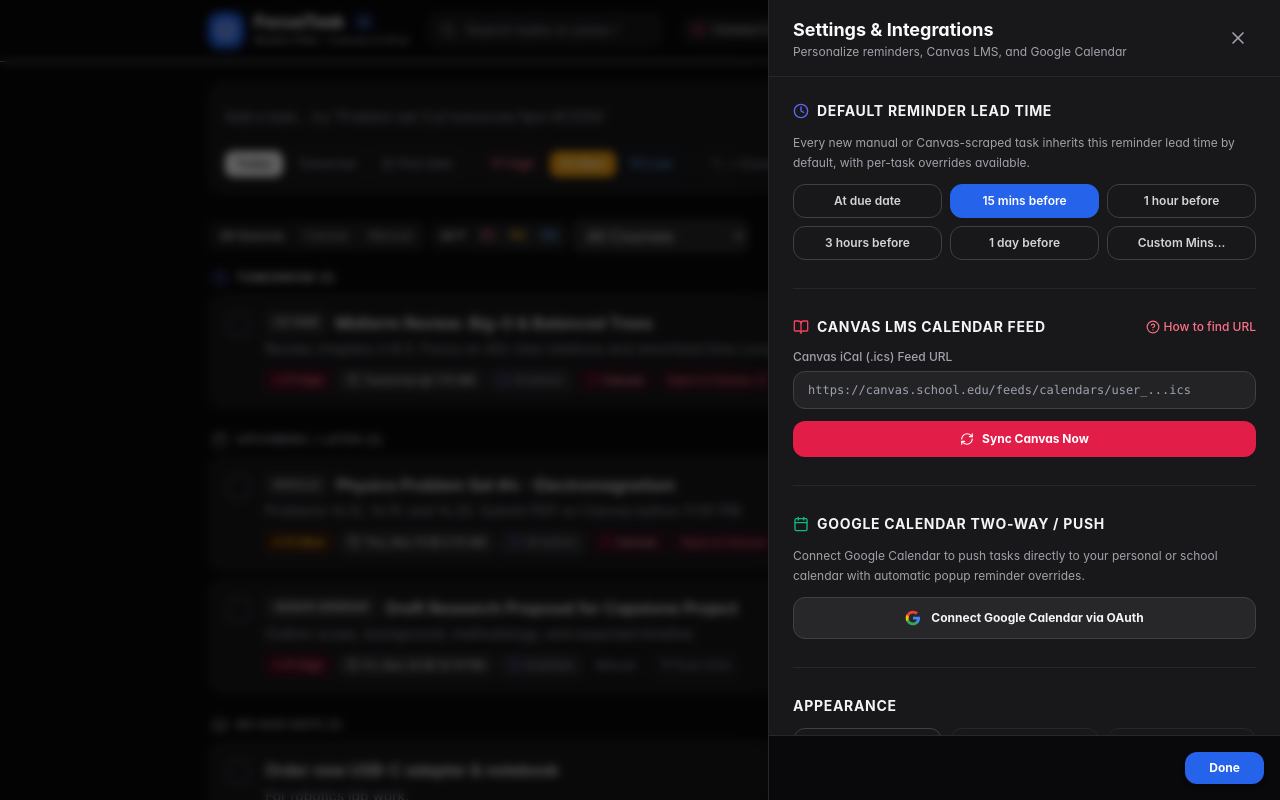
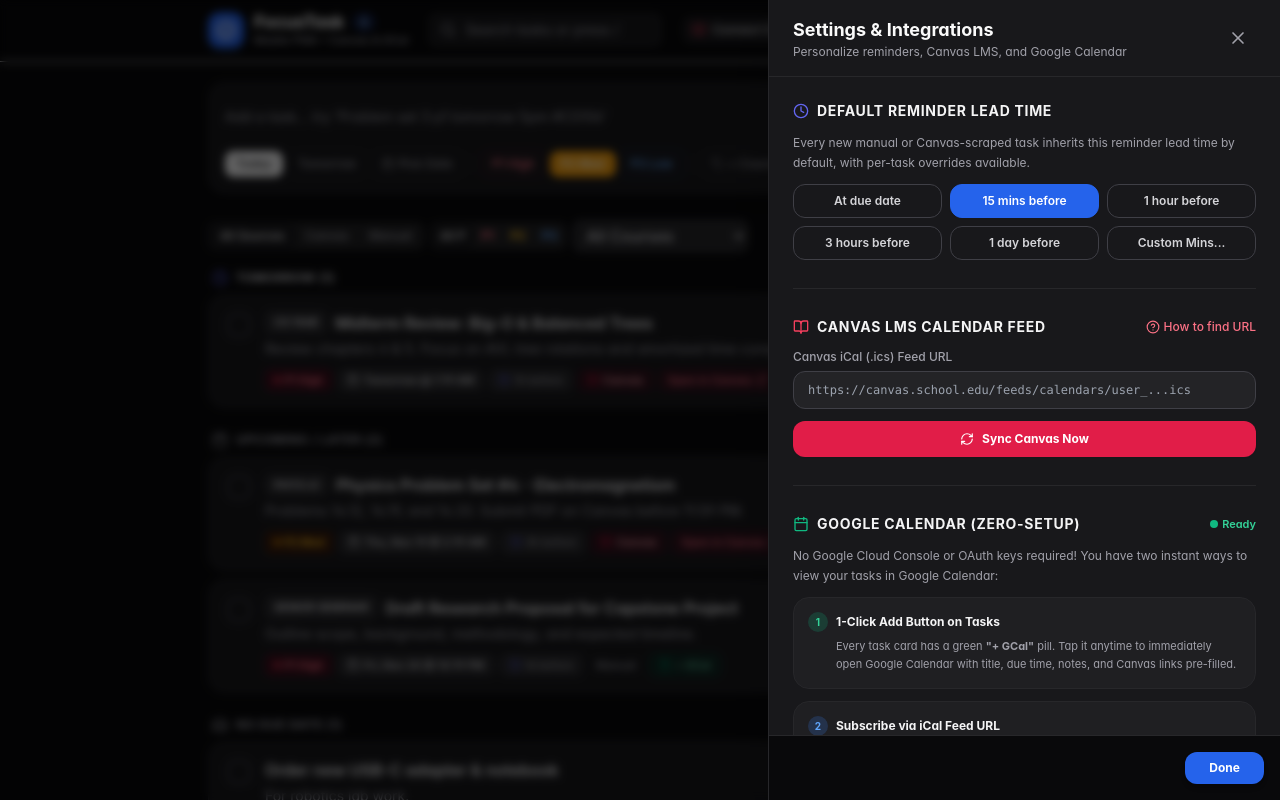
Before and after one commit to OmTasg/Margin, a Next.js app: page / in a window 1280 px wide. Both pictures are taken after a click on the button "Connect Canvas". Shown: the top 800 px of the page. Built offline with nearby package versions, Linux system fonts and the light colour scheme.

Commit message:
feat: switch to zero-oauth Google Calendar integration with 1-click +GCal and live .ics subscription feed

```diff
--- a/src/components/SettingsDrawer.tsx
+++ b/src/components/SettingsDrawer.tsx
@@ -316,126 +316,66 @@ export function SettingsDrawer({
               <div className="flex items-center gap-2 text-zinc-900 dark:text-zinc-100">
                 <Calendar className="w-4 h-4 text-emerald-500" />
                 <h3 className="text-sm font-bold uppercase tracking-wider">
-                  Google Calendar Two-Way / Push
+                  Google Calendar (Zero-Setup)
                 </h3>
               </div>
-
-              {isGoogleConnected && (
               <span className="inline-flex items-center gap-1 text-[11px] font-semibold text-emerald-600 dark:text-emerald-400">
                 <span className="w-2 h-2 rounded-full bg-emerald-500"></span>
-                  Connected
+                Ready
               </span>
-              )}
             </div>
 
             <p className="text-xs text-zinc-500 dark:text-zinc-400 leading-relaxed">
-              Connect Google Calendar to push tasks directly to your personal or school calendar
-              with automatic popup reminder overrides.
+              No Google Cloud Console or OAuth keys required! You have two instant ways to view your tasks in Google Calendar:
             </p>
 
-            {isGoogleConnected ? (
-              <div className="p-4 rounded-2xl bg-zinc-50 dark:bg-zinc-800/50 border border-zinc-200 dark:border-zinc-800 space-y-3.5">
-                <div className="flex items-center justify-between text-xs">
-                  <div>
-                    <span className="text-zinc-500 dark:text-zinc-400">Account: </span>
-                    <strong className="text-zinc-900 dark:text-zinc-100">
-                      {settings.google_user_email || "Google Account Connected"}
-                    </strong>
+            <div className="space-y-3">
+              {/* Method A: 1-Click +GCal Button */}
+              <div className="p-3.5 rounded-2xl bg-zinc-50 dark:bg-zinc-800/50 border border-zinc-200 dark:border-zinc-800 space-y-1.5">
+                <div className="flex items-center gap-2 text-xs font-bold text-zinc-900 dark:text-zinc-100">
+                  <span className="w-5 h-5 rounded-full bg-emerald-500/20 text-emerald-600 dark:text-emerald-400 flex items-center justify-center text-[10px]">1</span>
+                  <span>1-Click Add Button on Tasks</span>
                 </div>
+                <p className="text-[11px] text-zinc-500 dark:text-zinc-400 leading-relaxed pl-7">
+                  Every task card has a green <strong>"+ GCal"</strong> pill. Tap it anytime to immediately open Google Calendar with title, due time, notes, and Canvas links pre-filled.
+                </p>
+              </div>
+
+              {/* Method B: Live Calendar Subscription Link */}
+              <div className="p-3.5 rounded-2xl bg-zinc-50 dark:bg-zinc-800/50 border border-zinc-200 dark:border-zinc-800 space-y-2">
+                <div className="flex items-center gap-2 text-xs font-bold text-zinc-900 dark:text-zinc-100">
+                  <span className="w-5 h-5 rounded-full bg-blue-500/20 text-blue-600 dark:text-blue-400 flex items-center justify-center text-[10px]">2</span>
+                  <span>Subscribe via iCal Feed URL</span>
+                </div>
+                <p className="text-[11px] text-zinc-500 dark:text-zinc-400 leading-relaxed pl-7">
+                  Subscribe to your tasks in Google Calendar so all your due dates show up automatically:
+                </p>
+                <div className="pl-7 space-y-1.5">
+                  <div className="flex items-center gap-2">
+                    <input
+                      type="text"
+                      readOnly
+                      value={typeof window !== "undefined" ? `${window.location.origin}/api/calendar.ics` : "/api/calendar.ics"}
+                      className="flex-1 px-2.5 py-1.5 text-[11px] font-mono bg-white dark:bg-zinc-900 border border-zinc-300 dark:border-zinc-700 rounded-lg text-zinc-700 dark:text-zinc-300 select-all"
+                    />
                     <button
                       type="button"
-                    onClick={onDisconnectGoogle}
-                    className="text-rose-600 dark:text-rose-400 hover:underline text-xs font-semibold"
+                      onClick={() => {
+                        const url = typeof window !== "undefined" ? `${window.location.origin}/api/calendar.ics` : "/api/calendar.ics";
+                        navigator.clipboard.writeText(url);
+                        alert("Calendar feed URL copied to clipboard!");
+                      }}
+                      className="px-2.5 py-1.5 bg-blue-600 hover:bg-blue-500 text-white text-[11px] font-bold rounded-lg transition"
                     >
-                    Disconnect
+                      Copy
                     </button>
                   </div>
-
-                {/* Target Calendar Selector */}
-                <div>
-                  <label className="block text-xs font-semibold text-zinc-700 dark:text-zinc-300 mb-1">
-                    Target Google Calendar:
-                  </label>
-                  {isLoadingCalendars ? (
-                    <div className="text-xs text-zinc-400 py-1">Loading your calendars...</div>
-                  ) : (
-                    <select
-                      value={settings.google_selected_calendar_id || "primary"}
-                      onChange={(e) =>
-                        onUpdateSettings({ google_selected_calendar_id: e.target.value })
-                      }
-                      className="w-full px-3 py-2 bg-white dark:bg-zinc-900 border border-zinc-300 dark:border-zinc-700 rounded-xl text-xs text-zinc-900 dark:text-zinc-100 font-medium focus:ring-2 focus:ring-blue-500"
-                    >
-                      <option value="primary">Primary Calendar (Default)</option>
-                      {calendars
-                        .filter((c) => c.id !== "primary")
-                        .map((cal) => (
-                          <option key={cal.id} value={cal.id}>
-                            {cal.summary} {cal.primary ? "(Primary)" : ""}
-                          </option>
-                        ))}
-                    </select>
-                  )}
-                </div>
-
-                {/* Auto Push Toggle */}
-                <div className="flex items-center justify-between pt-1">
-                  <div>
-                    <p className="text-xs font-semibold text-zinc-900 dark:text-zinc-100">
-                      Auto-Push New Tasks
-                    </p>
-                    <p className="text-[11px] text-zinc-500 dark:text-zinc-400">
-                      Automatically push new manual & Canvas tasks to Google Calendar
+                  <p className="text-[10px] text-zinc-400">
+                    In Google Calendar, click <strong>+ next to "Other calendars"</strong> &gt; <strong>From URL</strong> &gt; paste this link!
                   </p>
                 </div>
-                  <input
-                    type="checkbox"
-                    checked={settings.google_auto_push_enabled}
-                    onChange={(e) =>
-                      onUpdateSettings({ google_auto_push_enabled: e.target.checked })
-                    }
-                    className="w-5 h-5 rounded text-blue-600 focus:ring-blue-500 border-zinc-300"
-                  />
               </div>
-
-                {/* Batch push button */}
-                <button
-                  type="button"
-                  onClick={handleBatchPushClick}
-                  disabled={isBatchPushing}
-                  className="w-full py-2 px-3 bg-zinc-200 dark:bg-zinc-700 hover:bg-zinc-300 dark:hover:bg-zinc-600 text-zinc-800 dark:text-zinc-200 text-xs font-bold rounded-xl flex items-center justify-center gap-1.5 transition"
-                >
-                  <Send className={`w-3.5 h-3.5 ${isBatchPushing ? "animate-pulse" : ""}`} />
-                  <span>{isBatchPushing ? "Pushing all..." : "Push All Unsynced Tasks Now"}</span>
-                </button>
             </div>
-            ) : (
-              <button
-                type="button"
-                onClick={handleConnectGoogle}
-                className="w-full py-3 px-4 bg-white dark:bg-zinc-800 hover:bg-zinc-50 dark:hover:bg-zinc-750 text-zinc-900 dark:text-zinc-100 text-xs font-bold rounded-xl border border-zinc-300 dark:border-zinc-700 flex items-center justify-center gap-2.5 shadow-sm transition active:scale-95"
-              >
-                <svg className="w-4 h-4" viewBox="0 0 24 24">
-                  <path
-                    fill="#4285F4"
-                    d="M22.56 12.25c0-.78-.07-1.53-.2-2.25H12v4.26h5.92c-.26 1.37-1.04 2.53-2.21 3.31v2.77h3.57c2.08-1.92 3.28-4.74 3.28-8.09z"
-                  />
-                  <path
-                    fill="#34A853"
-                    d="M12 23c2.97 0 5.46-.98 7.28-2.66l-3.57-2.77c-.98.66-2.23 1.06-3.71 1.06-2.86 0-5.29-1.93-6.16-4.53H2.18v2.84C3.99 20.53 7.7 23 12 23z"
-                  />
-                  <path
-                    fill="#FBBC05"
-                    d="M5.84 14.09c-.22-.66-.35-1.36-.35-2.09s.13-1.43.35-2.09V7.06H2.18C1.43 8.55 1 10.22 1 12s.43 3.45 1.18 4.94l2.85-2.22.81-.63z"
-                  />
-                  <path
-                    fill="#EA4335"
-                    d="M12 5.38c1.62 0 3.06.56 4.21 1.64l3.15-3.15C17.45 2.09 14.97 1 12 1 7.7 1 3.99 3.47 2.18 7.06l3.66 2.84c.87-2.6 3.3-4.52 6.16-4.52z"
-                  />
-                </svg>
-                <span>Connect Google Calendar via OAuth</span>
-              </button>
-            )}
           </div>
 
           <hr className="border-zinc-200 dark:border-zinc-800" />
--- a/src/components/TaskCard.tsx
+++ b/src/components/TaskCard.tsx
@@ -15,6 +15,7 @@ import {
 } from "lucide-react";
 import { Task, UserSettings } from "@/lib/types";
 import { format, isToday, isTomorrow, isPast, formatDistanceToNow } from "date-fns";
+import { generateGoogleCalendarUrl } from "@/lib/google/calendarUrl";
 
 interface Props {
   task: Task;
@@ -231,27 +232,18 @@ export function TaskCard({
             </a>
           )}
 
-          {/* Google Calendar Sync Indicator / Button */}
-          {task.is_pushed_to_google ? (
-            <span
-              title="Synced with Google Calendar"
-              className="inline-flex items-center gap-1 px-2 py-0.5 rounded-md text-[11px] font-semibold bg-emerald-50 text-emerald-700 dark:bg-emerald-950/40 dark:text-emerald-400 border border-emerald-200 dark:border-emerald-900/40"
-            >
-              <Calendar className="w-3 h-3 text-emerald-600" />
-              <span>GCal Synced</span>
-            </span>
-          ) : (
-            <button
-              type="button"
-              onClick={handlePushGCal}
-              disabled={isPushing}
-              title="Push this task to Google Calendar"
-              className="inline-flex items-center gap-1 px-2 py-0.5 rounded-md text-[11px] font-medium text-zinc-600 dark:text-zinc-400 hover:text-blue-600 dark:hover:text-blue-400 hover:bg-blue-50 dark:hover:bg-blue-950/40 border border-zinc-200 dark:border-zinc-700 transition"
-            >
-              <Send className={`w-3 h-3 ${isPushing ? "animate-pulse" : ""}`} />
-              <span>{isPushing ? "Pushing..." : "Push GCal"}</span>
-            </button>
-          )}
+          {/* Google Calendar Add Button (Direct 1-Click, Zero-OAuth needed) */}
+          <a
+            href={generateGoogleCalendarUrl(task)}
+            target="_blank"
+            rel="noopener noreferrer"
+            onClick={(e) => e.stopPropagation()}
+            title="Add this task to Google Calendar (1-click)"
+            className="inline-flex items-center gap-1 px-2 py-0.5 rounded-md text-[11px] font-medium text-emerald-700 dark:text-emerald-300 bg-emerald-50 dark:bg-emerald-950/40 hover:bg-emerald-100 dark:hover:bg-emerald-900/50 border border-emerald-300 dark:border-emerald-800 transition active:scale-95"
+          >
+            <Calendar className="w-3 h-3 text-emerald-600" />
+            <span>+ GCal</span>
+          </a>
         </div>
       </div>
 
--- /dev/null
+++ b/src/lib/google/calendarUrl.ts
@@ -0,0 +1,92 @@
+import { Task } from "../types";
+
+/**
+ * Generates an instant, zero-auth Google Calendar event creation URL
+ * Opens directly in the Google Calendar web app or mobile app with all fields pre-filled.
+ */
+export function generateGoogleCalendarUrl(task: Task): string {
+  const baseUrl = "https://calendar.google.com/calendar/render?action=TEMPLATE";
+
+  const titlePrefix = task.course_name ? `[${task.course_name}] ` : "";
+  const title = encodeURIComponent(`${titlePrefix}${task.title}`);
+
+  // Calculate start and end times in UTC format (YYYYMMDDTHHmmssZ)
+  let dueDate = task.due_date ? new Date(task.due_date) : new Date();
+  if (isNaN(dueDate.getTime())) {
+    dueDate = new Date();
+  }
+
+  // 30-minute block ending at due date
+  const startDate = new Date(dueDate.getTime() - 30 * 60 * 1000);
+  const formatDateUtc = (d: Date) => {
+    return d.toISOString().replace(/[-:]/g, "").replace(/\.\d{3}/, "");
+  };
+
+  const dates = `${formatDateUtc(startDate)}/${formatDateUtc(dueDate)}`;
+
+  const detailsParts: string[] = [];
+  if (task.notes) {
+    detailsParts.push(task.notes);
+  }
+  if (task.external_url) {
+    detailsParts.push(`\nCanvas Assignment:\n${task.external_url}`);
+  }
+  detailsParts.push(`\nPriority: ${task.priority}`);
+  detailsParts.push(`Reminder Lead Time: ${task.reminder_lead_time_minutes}m before`);
+
+  const details = encodeURIComponent(detailsParts.join("\n"));
+  const location = task.external_url ? encodeURIComponent(task.external_url) : "";
+
+  return `${baseUrl}&text=${title}&dates=${dates}&details=${details}${location ? `&location=${location}` : ""}`;
+}
+
+/**
+ * Formats tasks into standard iCalendar (.ics) format for subscription in Google Calendar
+ */
+export function generateIcsFeed(tasks: Task[]): string {
+  const formatIcsDate = (isoStr?: string | null) => {
+    if (!isoStr) return "";
+    const d = new Date(isoStr);
+    return isNaN(d.getTime())
+      ? ""
+      : d.toISOString().replace(/[-:]/g, "").replace(/\.\d{3}/, "");
+  };
+
+  const lines = [
+    "BEGIN:VCALENDAR",
+    "VERSION:2.0",
+    "PRODID:-//FocusTask App//FocusTask Calendar Feed//EN",
+    "CALSCALE:GREGORIAN",
+    "METHOD:PUBLISH",
+    "X-WR-CALNAME:FocusTask Tasks",
+    "X-WR-TIMEZONE:UTC",
+  ];
+
+  tasks
+    .filter((t) => !t.is_completed && t.due_date)
+    .forEach((t) => {
+      const dueDate = new Date(t.due_date!);
+      const startDate = new Date(dueDate.getTime() - 30 * 60 * 1000);
+
+      const titlePrefix = t.course_name ? `[${t.course_name}] ` : "";
+      const summary = `${titlePrefix}${t.title}`.replace(/[,;]/g, "\\$&");
+      const desc = (t.notes ? `${t.notes}\n\n` : "") +
+        (t.external_url ? `Canvas: ${t.external_url}\n` : "") +
+        `Priority: ${t.priority}`;
+
+      lines.push("BEGIN:VEVENT");
+      lines.push(`UID:${t.canvas_uid || `focustask-${t.id}`}`);
+      lines.push(`DTSTAMP:${formatIcsDate(new Date().toISOString())}`);
+      lines.push(`DTSTART:${formatIcsDate(startDate.toISOString())}`);
+      lines.push(`DTEND:${formatIcsDate(dueDate.toISOString())}`);
+      lines.push(`SUMMARY:${summary}`);
+      lines.push(`DESCRIPTION:${desc.replace(/\n/g, "\\n").replace(/[,;]/g, "\\$&")}`);
+      if (t.external_url) {
+        lines.push(`URL:${t.external_url}`);
+      }
+      lines.push("END:VEVENT");
+    });
+
+  lines.push("END:VCALENDAR");
+  return lines.join("\r\n");
+}
```
Also changed, not shown: src/app/api/calendar.ics/route.ts (added, +20 -0 lines). Lines whose indentation alone changed are shown as unchanged.
